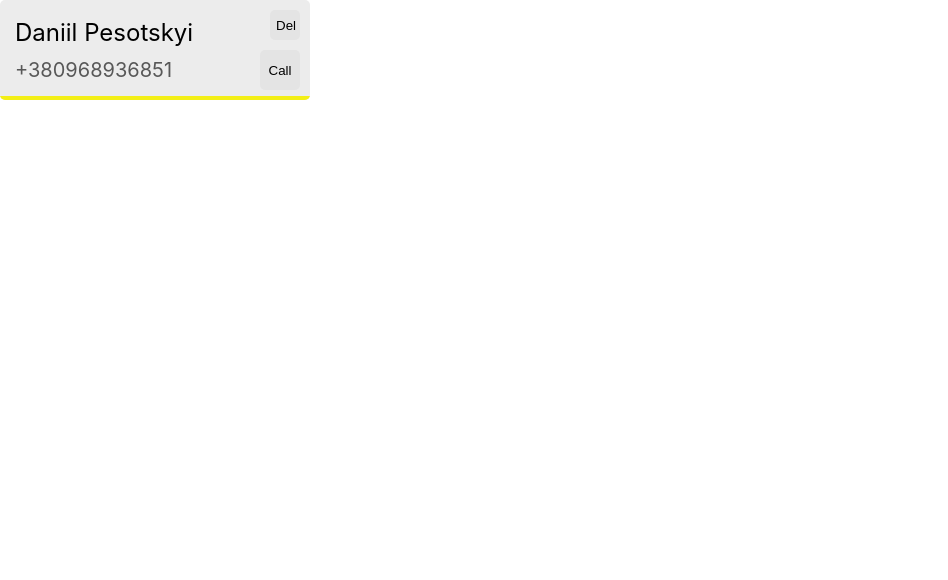
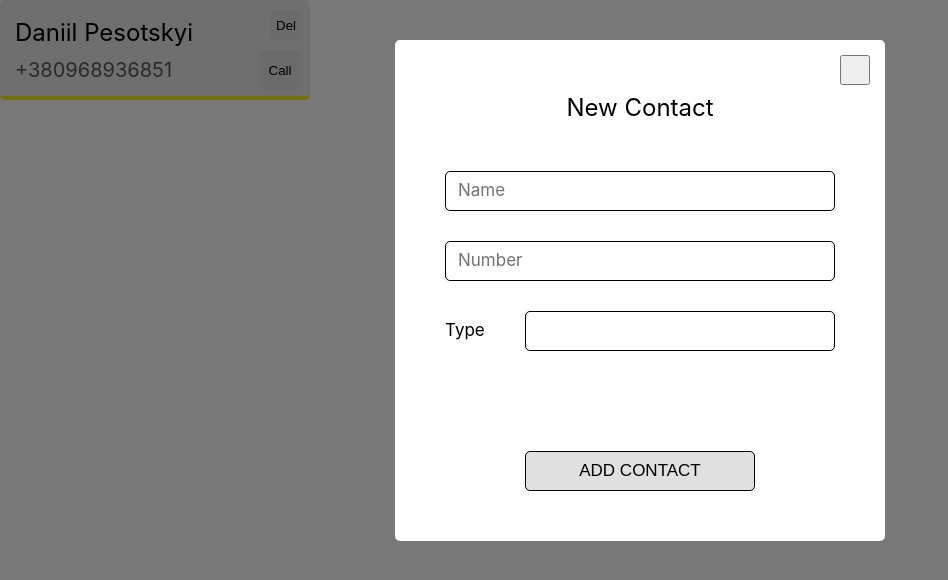
Before and after one commit to DaniilPesotskyi/contacts-app, a React (Create React App) app: page / in a window 1280 px wide. Shown: the top 580 px of the page, without its empty margins (0-948 px from the left). Built offline with nearby package versions, Linux system fonts and the light colour scheme.

Commit message:
new contact form markup

```diff
--- a/src/components/App/App.jsx
+++ b/src/components/App/App.jsx
@@ -1,3 +1,4 @@
+import ContactsForm from '../ContactsForm/ContactsForm';
 import ContactsItem from '../ContactsItem/ContactsItem';
 
 const testContact = {
@@ -11,6 +12,7 @@ function App() {
   return (
     <>
       <ContactsItem contact={testContact}/>
+      <ContactsForm />
     </>
   );
 }
--- /dev/null
+++ b/src/components/ContactsForm/ContactsForm.jsx
@@ -0,0 +1,74 @@
+import css from './ContactsForm.module.css';
+import { useState } from 'react';
+
+const ContactsForm = () => {
+  const [name, setName] = useState('');
+  const [number, setNumber] = useState('');
+
+  const onInputChange = e => {
+    switch (e.currentTarget.name) {
+      case 'name':
+        setName(e.currentTarget.value);
+        break;
+      case 'number':
+        setNumber(e.currentTarget.value);
+        break;
+      default:
+        return;
+    }
+  };
+
+  const onFormSubmit = e => {
+    e.preventDefault();
+  };
+
+  return (
+    <div className={css.backdrop}>
+      <div className={css.modalWindow}>
+        <button className={css.closeBtn} type="button"></button>
+        <p className={css.formTitle}>New Contact</p>
+        <form className={css.form} onSubmit={onFormSubmit} autoComplete="off">
+          <div className={css.inputField}>
+            <input
+              className={css.input}
+              type="text"
+              name="name"
+              id="name"
+              value={name}
+              onChange={onInputChange}
+              placeholder="."
+              required
+            />
+            <label className={css.label} htmlFor="name">
+              Name
+            </label>
+          </div>
+          <div className={css.inputField}>
+            <input
+              className={css.input}
+              type="tel"
+              name="number"
+              id="number"
+              value={number}
+              onChange={onInputChange}
+              placeholder="."
+              required
+            />
+            <label className={css.label} htmlFor="number">
+              Number
+            </label>
+          </div>
+          <div className={css.typeInputField}>
+            <p className={css.typeLabel}>Type</p>
+            <div className={css.typeInput}></div>
+          </div>
+          <button className={css.submitButton} type="submit">
+            ADD CONTACT
+          </button>
+        </form>
+      </div>
+    </div>
+  );
+};
+
+export default ContactsForm;
--- /dev/null
+++ b/src/components/ContactsForm/ContactsForm.module.css
@@ -0,0 +1,135 @@
+.backdrop {
+    position: fixed;
+    top: 0;
+    left: 0;
+    width: 100%;
+    height: 100%;
+    background-color: rgba(0, 0, 0, 0.53);
+    overflow: auto;
+    z-index: 13;
+    opacity: 1;
+    transition: opacity 250ms cubic-bezier(0.4, 0, 0.2, 1);
+  }
+
+.modalWindow {
+    position: absolute;
+    top: 50%;
+    left: 50%;
+    transform: translate(-50%, -45vh);
+    padding: 50px;
+
+    border-radius: 5px;
+    background-color: #ffffff;
+
+}
+
+.closeBtn {
+    position: absolute;
+    top: 15px;
+    right: 15px;
+
+    width: 30px;
+    height: 30px;
+}
+
+.formTitle {
+    margin-bottom: 45px;
+
+    font-size: 24px;
+    line-height: 1.5;
+    text-align: center;
+}
+
+.form {
+    display: flex;
+    flex-direction: column;
+    gap: 30px;
+}
+
+.inputField {
+    width: fit-content;
+    height: fit-content;
+    position: relative;
+}
+
+.label {
+    position: absolute;
+    left: 10px;
+    top: 50%;
+    transform: translateY(-50%) scale(1);
+    pointer-events: none;
+
+    padding-left: 3px;
+    padding-right: 3px;
+    background-color: #ffffff;
+
+    font-size: 17px;
+    line-height: 1.5;
+    color: #737373;
+
+    transition: transform 150ms, left 150ms, color 250ms;
+}
+
+.input {
+    width: 390px;
+    height: 40px;
+    padding: 0px 10px;
+
+    border: 1px solid black;
+    border-radius: 5px;
+    outline: 0;
+
+    font-size: 17px;
+    line-height: 1.5;
+}
+
+.input::placeholder {
+    color: transparent
+}
+
+.input:not(:placeholder-shown) + .label,
+.input:focus + .label {
+    color: rgb(160, 160, 160);
+    transform: translateY(-135%) scale(0.8);
+    left: 5px;
+}
+
+.typeInputField {
+    display: flex;
+    align-items: center;
+    justify-content: space-between;
+}
+
+.typeLabel {
+    font-size: 17px;
+    line-height: 1.5;
+}
+
+.typeInput {
+    width: 310px;
+    height: 40px;
+    padding: 0px 10px;
+
+    border: 1px solid black;
+    border-radius: 5px;
+    outline: 0;
+}
+
+.submitButton {
+    width: 230px;
+    height: 40px;
+    margin-left: auto;
+    margin-right: auto;
+    margin-top: 70px;
+
+    display: flex;
+    align-items: center;
+    justify-content: center;
+
+    border: 1px solid black;
+    border-radius: 5px;
+    background-color: #E0E0E0;
+
+    font-size: 17px;
+    line-height: 1.5;
+}
```
Also changed, not shown: src/redux/initialState.js (added, +10 -0 lines).
